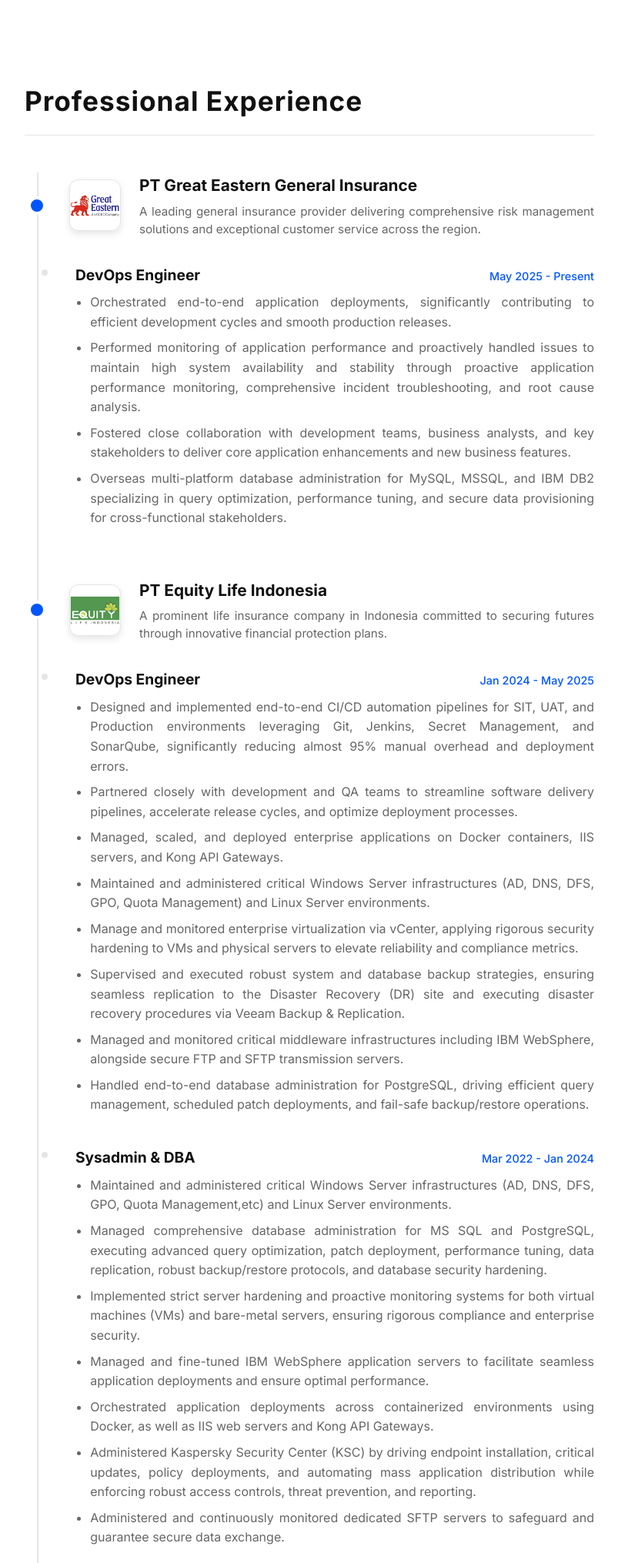
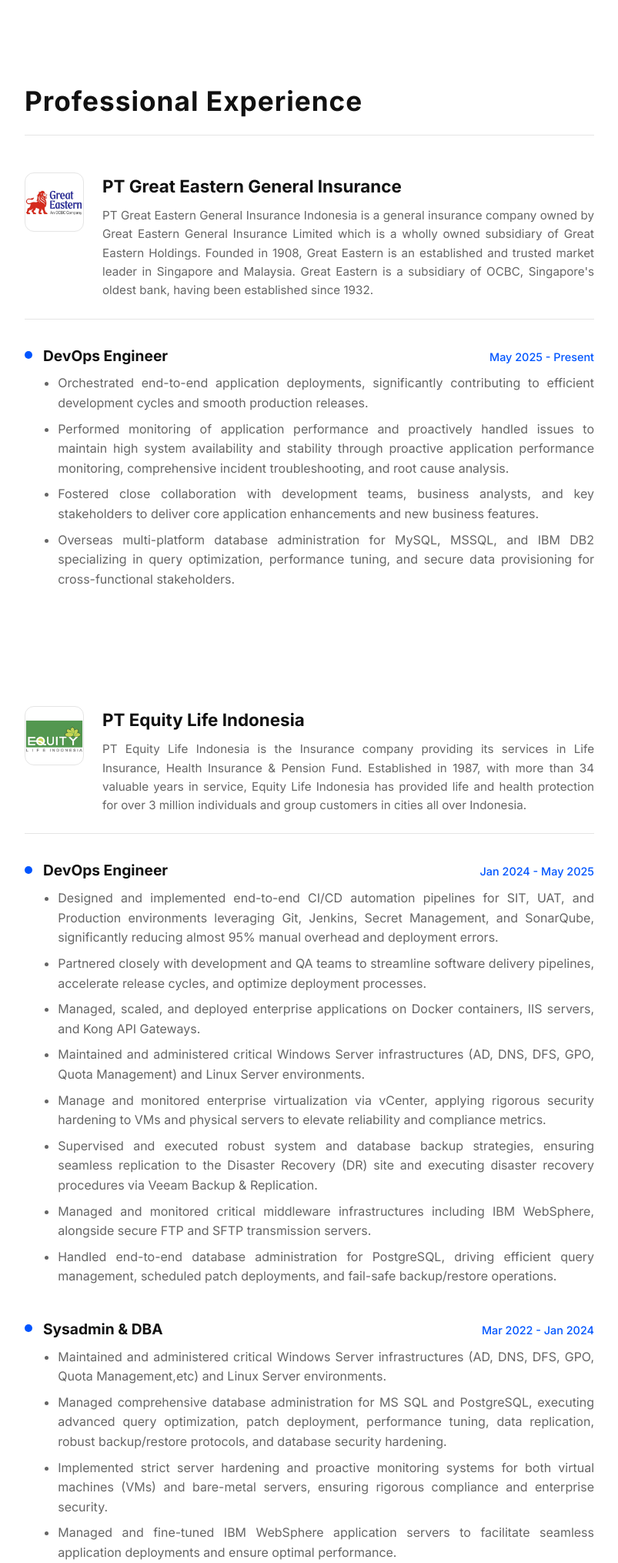
Before and after one commit to gomslhi/projectgomsil-resume, a PHP site: page /index.html in a window 1280 px wide. Shown: the part 862-2892 px from the top of the page at 77% size, without its empty margins (238-1041 px from the left). Run offline with PHP 8.4, Linux system fonts and the light colour scheme; some web fonts are replaced.

Commit message:
change profile company

```diff
--- a/assets/style.css
+++ b/assets/style.css
@@ -331,63 +331,52 @@ html {
 }
 
 .timeline {
-    border-left: 2px solid var(--border-color);
-    padding-left: 2.5rem;
-    margin-left: 1rem;
+    display: flex;
+    flex-direction: column;
+    gap: 3rem; /* Space between company cards */
 }
 
 .company-group {
     margin-bottom: 4rem;
-    position: relative;
 }
 
 .company-header {
     display: flex;
-    align-items: center;
+    flex-direction: row; /* Logo and text side-by-side */
+    align-items: flex-start;
     gap: 1.5rem;
+    padding-bottom: 1.5rem;
     margin-bottom: 2rem;
-    position: relative;
-}
-
-/* The big dot for the company */
-.company-header::before {
-    content: '';
-    position: absolute;
-    left: -3.35rem; /* Exactly on the timeline border */
-    top: 50%;
-    transform: translateY(-50%);
-    width: 16px;
-    height: 16px;
-    border-radius: 50%;
-    background-color: var(--accent-blue);
-    border: 4px solid var(--bg-main);
-    z-index: 2;
+    border-bottom: 1px solid var(--border-color); /* Separator line inside the card */
 }
 
 .company-logo-container {
-    width: 65px;
-    height: 65px;
-    border-radius: 12px;
+    width: 75px;
+    height: 75px;
+    border-radius: 12px; /* Smooth rounded square */
+    background-color: #FFFFFF;
     display: flex;
     align-items: center;
     justify-content: center;
     flex-shrink: 0;
-    box-shadow: 0 4px 10px rgba(0,0,0,0.1);
-    background-color: #FFFFFF; /* Ensure white background for logos */
+    border: 1px solid var(--border-color);
     overflow: hidden;
-    border: 1px solid var(--border-color);
 }
 
 .company-logo-container img {
     width: 100%;
     height: 100%;
     object-fit: contain;
-    padding: 6px;
+    padding: 8px;
+}
+
+.company-details {
+    flex-grow: 1;
 }
 
 .company-details h3 {
-    margin: 0 0 0.4rem 0;
-    font-size: 1.3rem;
+    margin: 0 0 0.5rem 0;
+    font-size: 1.4rem;
     color: var(--text-primary);
 }
 
@@ -395,29 +384,30 @@ html {
     margin: 0;
     font-size: 0.95rem;
     color: var(--text-secondary);
-    line-height: 1.5;
+    line-height: 1.6;
     text-align: justify;
 }
 
 .company-roles {
-    padding-left: 0.5rem;
+    padding-left: 0;
 }
 
 .job-item {
     position: relative;
     margin-bottom: 2.5rem;
+    padding-left: 1.5rem; /* Space for the bullet */
 }
 
-/* Small dot for each role inside the company */
+/* Minimalist dot for each role */
 .job-item::before {
     content: '';
     position: absolute;
-    left: -2.75rem;
-    top: 0.5rem;
-    width: 8px;
-    height: 8px;
+    left: 0;
+    top: 0.6rem;
+    width: 10px;
+    height: 10px;
     border-radius: 50%;
-    background-color: var(--border-color);
+    background-color: var(--accent-blue);
 }
 
 .job-meta {
--- a/index.html
+++ b/index.html
@@ -68,7 +68,7 @@
                             </div>
                             <div class="company-details">
                                 <h3>PT Great Eastern General Insurance</h3>
-                                <p>A leading general insurance provider delivering comprehensive risk management solutions and exceptional customer service across the region.</p>
+                                <p>PT Great Eastern General Insurance Indonesia is a general insurance company owned by Great Eastern General Insurance Limited which is a wholly owned subsidiary of Great Eastern Holdings. Founded in 1908, Great Eastern is an established and trusted market leader in Singapore and Malaysia. Great Eastern is a subsidiary of OCBC, Singapore's oldest bank, having been established since 1932.</p>
                             </div>
                         </div>
                         <div class="company-roles">
@@ -95,7 +95,7 @@
                             </div>
                             <div class="company-details">
                                 <h3>PT Equity Life Indonesia</h3>
-                                <p>A prominent life insurance company in Indonesia committed to securing futures through innovative financial protection plans.</p>
+                                <p>PT Equity Life Indonesia is the Insurance company providing its services in Life Insurance, Health Insurance & Pension Fund. Established in 1987, with more than 34 valuable years in service, Equity Life Indonesia has provided life and health protection for over 3 million individuals and group customers in cities all over Indonesia.</p>
                             </div>
                         </div>
                         <div class="company-roles">
--- a/index.php
+++ b/index.php
@@ -95,7 +95,7 @@
                             </div>
                             <div class="company-details">
                                 <h3>PT Equity Life Indonesia</h3>
-                                <p>PT Equity Life Indonesia is the Insurance company providing its services in Life Insurance, Health Insurance & Pension Fund. Established in 1987, with more than 34 valuable years in service, Equity Life Indonesia has provided life and health protection for over 3 million individuals and group customers in cities all over Indonesia.</p>
+                                <p>PT Equity Life Indonesia is the Insurance company providing its services in Life Insurance, Health Insurance. Established in 1987, with more than 34 valuable years in service, Equity Life Indonesia has provided life and health protection for over 3 million individuals and group customers in cities all over Indonesia.</p>
                             </div>
                         </div>
                         <div class="company-roles">
```
